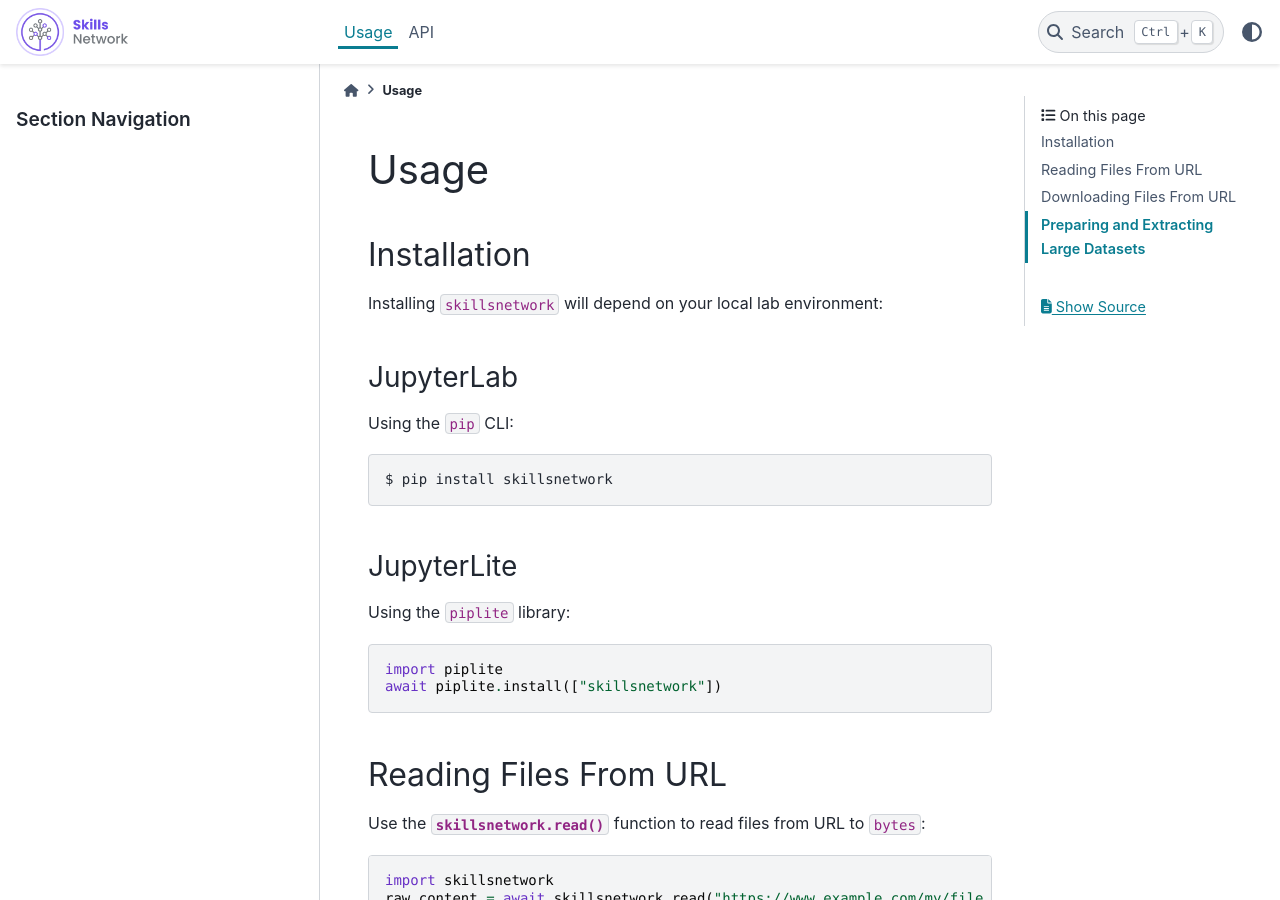
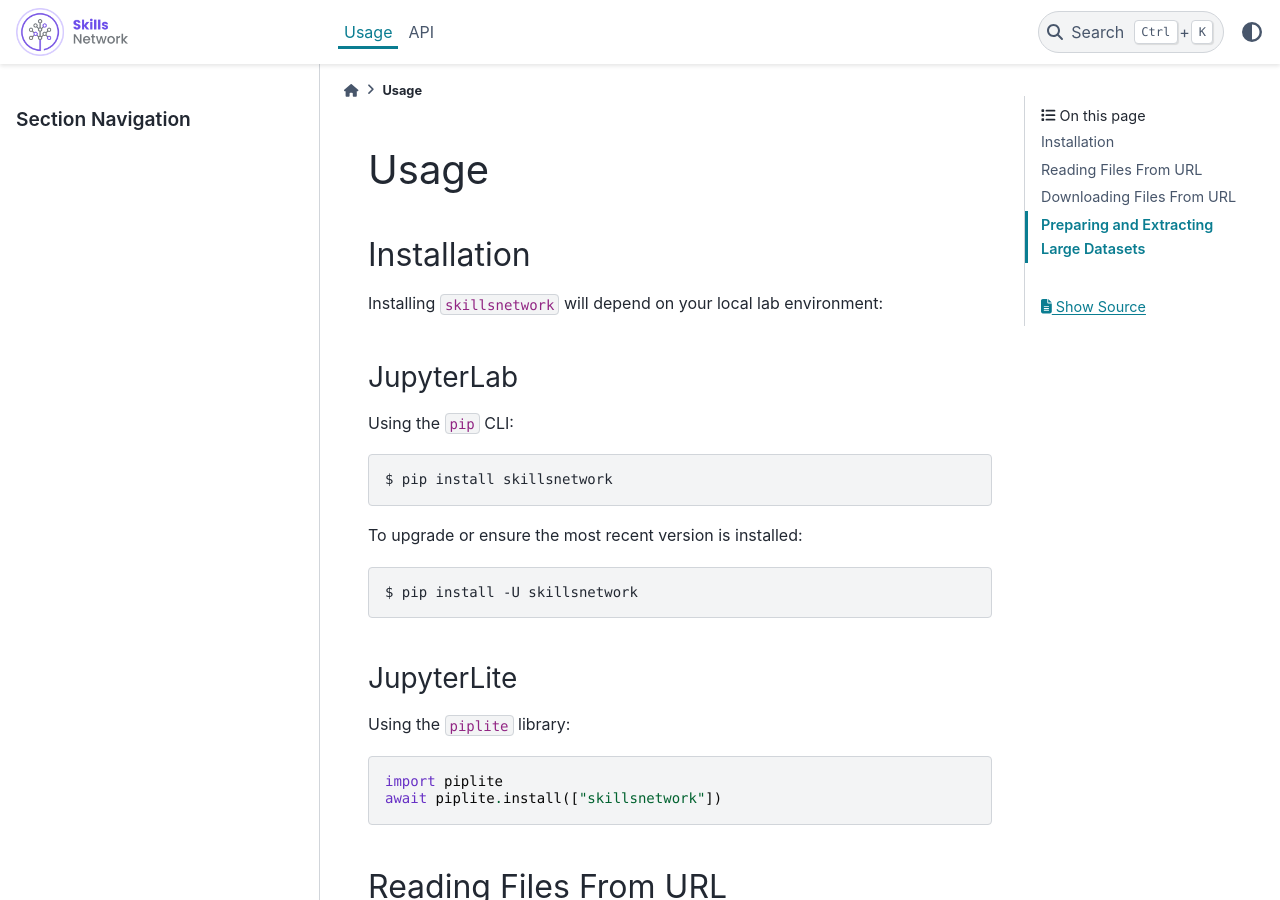
Before and after one commit to ibm-skills-network/skillsnetwork-python-library, a Sphinx documentation site: the page built from doc/source/usage.rst, in a window 1280 px wide and 900 px high. Built offline with Sphinx 7.4.7 and the PyData theme 0.15.4, drawn with Linux system fonts in a browser that asks for light colours.

Commit message:
Clarify installing most recent version

```diff
--- a/doc/source/usage.rst
+++ b/doc/source/usage.rst
@@ -16,6 +16,12 @@ Using the ``pip`` CLI:
 .. code-block:: console
 
    $ pip install skillsnetwork
+
+To upgrade or ensure the most recent version is installed:
+
+.. code-block:: console
+
+   $ pip install -U skillsnetwork
 
 JupyterLite
 +++++++++++
```
